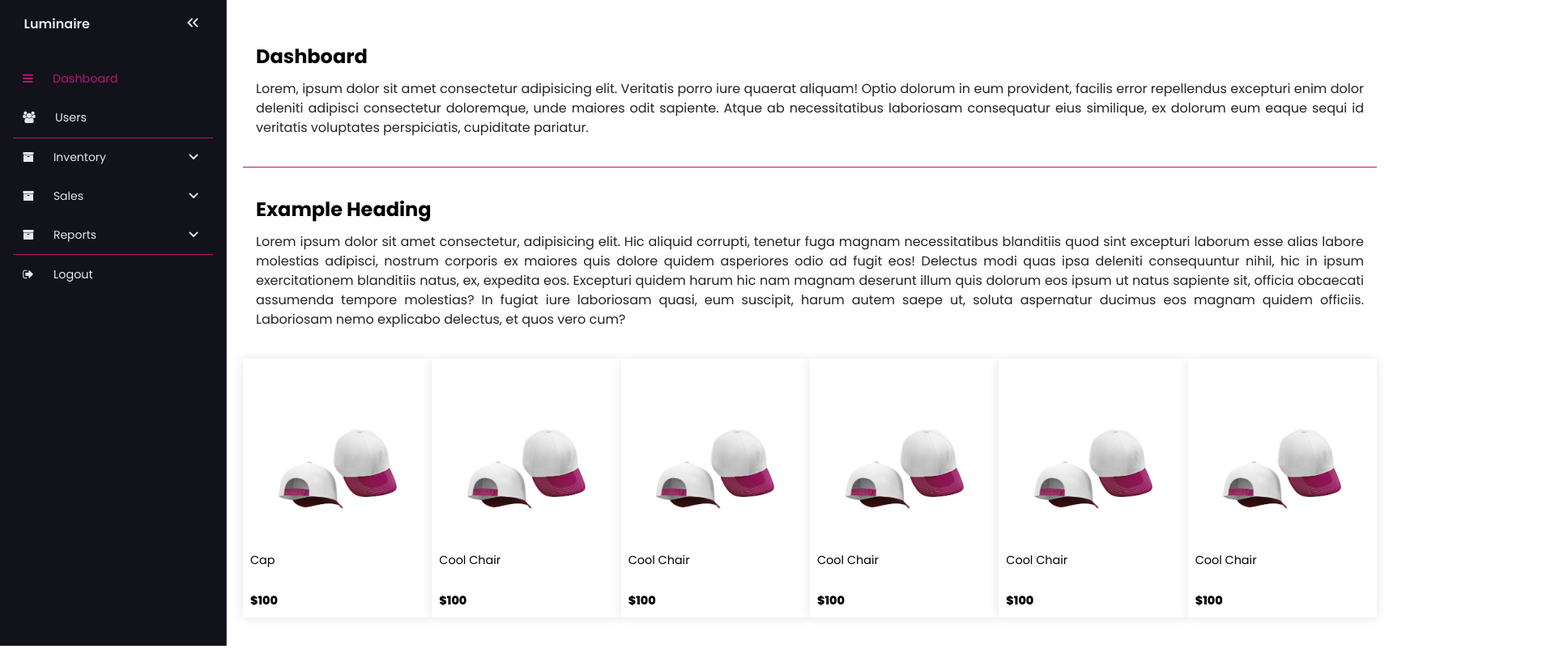
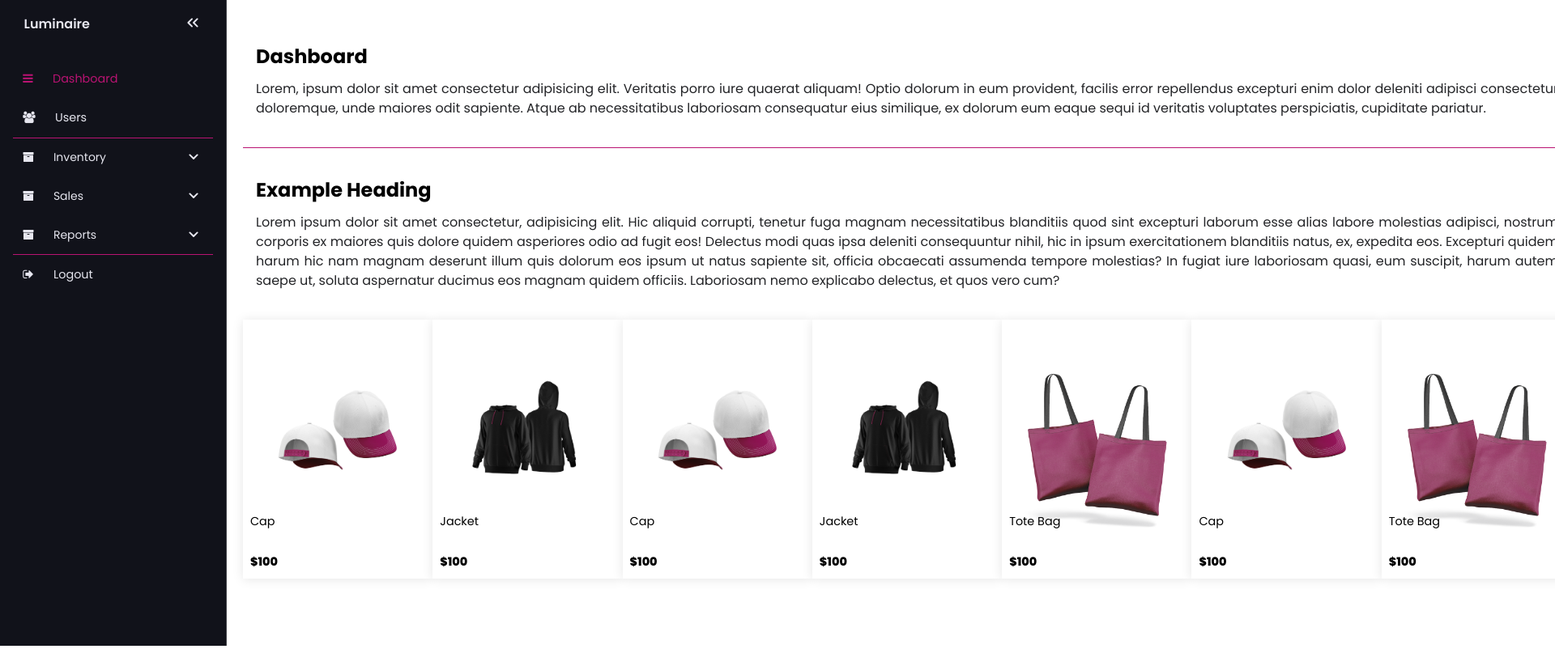
Before and after one commit to Ispeachyless/Login-with-Nav-Bar, a plain HTML site: page dashboard.html in a window 1280 px wide. Shown: the part 2-825 px from the top of the page at 81% size, 1920 px wide, since content can reach past the window. After the commit the page ends 800 px from the top, so only its background shows below. Drawn offline with Linux system fonts and the light colour scheme.

Commit message:
Added mockup images to the card

```diff
--- a/dashboard.html
+++ b/dashboard.html
@@ -25,7 +25,7 @@
 </head>
 
 <body>
-    <div class="loader-container" >
+    <div class="loader-container">
         <div class="loader"></div>
     </div>
     <div id="nav-container" class="hidden">
@@ -43,13 +43,15 @@
                 </li>
                 <li class="active">
                     <a href="dashboard.html">
-                        <i class="fa fa-bars" aria-hidden="true" height="24px" width="24px" viewBox="0 -960 960 960"></i>
+                        <i class="fa fa-bars" aria-hidden="true" height="24px" width="24px"
+                            viewBox="0 -960 960 960"></i>
                         <span>Dashboard</span>
                     </a>
                 </li>
                 <li>
                     <a href="#">
-                        <i class="fa fa-users" aria-hidden="true" height="24px" width="24px" viewBox="0 -960 960 960"></i>
+                        <i class="fa fa-users" aria-hidden="true" height="24px" width="24px"
+                            viewBox="0 -960 960 960"></i>
                         <span>Users</span>
                     </a>
                 </li>
@@ -125,20 +127,28 @@
         <main>
             <div class="content">
                 <h2>Dashboard</h2>
-                <p>Lorem, ipsum dolor sit amet consectetur adipisicing elit. Veritatis porro iure quaerat aliquam! Optio dolorum
-                    in eum provident, facilis error repellendus excepturi enim dolor deleniti adipisci consectetur doloremque,
-                    unde maiores odit sapiente. Atque ab necessitatibus laboriosam consequatur eius similique, ex dolorum eum
+                <p>Lorem, ipsum dolor sit amet consectetur adipisicing elit. Veritatis porro iure quaerat aliquam! Optio
+                    dolorum
+                    in eum provident, facilis error repellendus excepturi enim dolor deleniti adipisci consectetur
+                    doloremque,
+                    unde maiores odit sapiente. Atque ab necessitatibus laboriosam consequatur eius similique, ex
+                    dolorum eum
                     eaque sequi id veritatis voluptates perspiciatis, cupiditate pariatur.</p>
             </div>
             <div class="separator"></div>
             <div class="content">
                 <h2>Example Heading</h2>
                 <p>Lorem ipsum dolor sit amet consectetur, adipisicing elit. Hic aliquid corrupti, tenetur fuga magnam
-                    necessitatibus blanditiis quod sint excepturi laborum esse alias labore molestias adipisci, nostrum corporis
-                    ex maiores quis dolore quidem asperiores odio ad fugit eos! Delectus modi quas ipsa deleniti consequuntur
-                    nihil, hic in ipsum exercitationem blanditiis natus, ex, expedita eos. Excepturi quidem harum hic nam magnam
-                    deserunt illum quis dolorum eos ipsum ut natus sapiente sit, officia obcaecati assumenda tempore molestias?
-                    In fugiat iure laboriosam quasi, eum suscipit, harum autem saepe ut, soluta aspernatur ducimus eos magnam
+                    necessitatibus blanditiis quod sint excepturi laborum esse alias labore molestias adipisci, nostrum
+                    corporis
+                    ex maiores quis dolore quidem asperiores odio ad fugit eos! Delectus modi quas ipsa deleniti
+                    consequuntur
+                    nihil, hic in ipsum exercitationem blanditiis natus, ex, expedita eos. Excepturi quidem harum hic
+                    nam magnam
+                    deserunt illum quis dolorum eos ipsum ut natus sapiente sit, officia obcaecati assumenda tempore
+                    molestias?
+                    In fugiat iure laboriosam quasi, eum suscipit, harum autem saepe ut, soluta aspernatur ducimus eos
+                    magnam
                     quidem officiis. Laboriosam nemo explicabo delectus, et quos vero cum?</p>
             </div>
             <div class="tab1cards">
@@ -147,29 +157,37 @@
                     <span class="title">Cap</span>
                     <span class="price">$100</span>
                 </div>
+
                 <div class="card">
-                    <div class="image"><img class=card1 src="assets\images\cap-front-and-back.png" alt="cool cap"></div>
-                    <span class="title">Cool Chair</span>
+                    <div class="image"><img class=card1 src="assets\images\men-hoodies-front-and-back.png"
+                            alt="cool jacket"></div>
+                    <span class="title">Jacket</span>
                     <span class="price">$100</span>
                 </div>
                 <div class="card">
                     <div class="image"><img class=card1 src="assets\images\cap-front-and-back.png" alt="cool cap"></div>
-                    <span class="title">Cool Chair</span>
+                    <span class="title">Cap</span>
+                    <span class="price">$100</span>
+                </div>
+                <div class="card">
+                    <div class="image"><img class=card1 src="assets\images\men-hoodies-front-and-back.png"
+                            alt="cool jacket"></div>
+                    <span class="title">Jacket</span>
+                    <span class="price">$100</span>
+                </div>
+                <div class="card">
+                    <div class="image"><img class=card1 src="assets\images\tote-bag.png" alt="tote bag"></div>
+                    <span class="title">Tote Bag</span>
                     <span class="price">$100</span>
                 </div>
                 <div class="card">
                     <div class="image"><img class=card1 src="assets\images\cap-front-and-back.png" alt="cool cap"></div>
-                    <span class="title">Cool Chair</span>
+                    <span class="title">Cap</span>
                     <span class="price">$100</span>
                 </div>
                 <div class="card">
-                    <div class="image"><img class=card1 src="assets\images\cap-front-and-back.png" alt="cool cap"></div>
-                    <span class="title">Cool Chair</span>
-                    <span class="price">$100</span>
-                </div>
-                <div class="card">
-                    <div class="image"><img class=card1 src="assets\images\cap-front-and-back.png" alt="cool cap"></div>
-                    <span class="title">Cool Chair</span>
+                    <div class="image"><img class=card1 src="assets\images\tote-bag.png" alt="tote bag"></div>
+                    <span class="title">Tote Bag</span>
                     <span class="price">$100</span>
                 </div>
             </div>
```
Also changed, not shown: assets/images/men-hoodies-front-and-back.png (added), assets/images/tote-bag.png (added), 1 other file.
